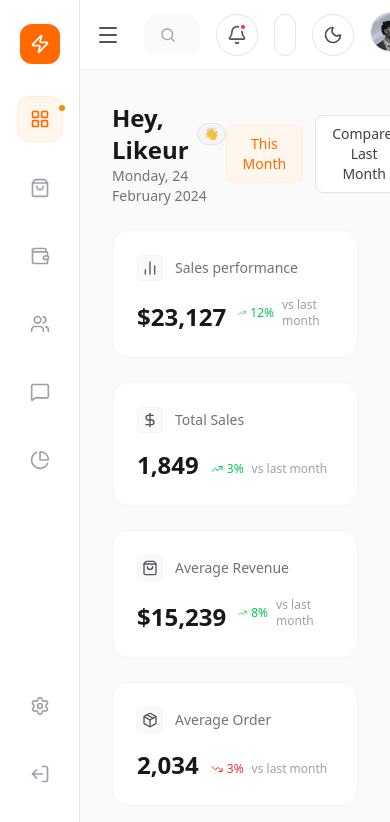
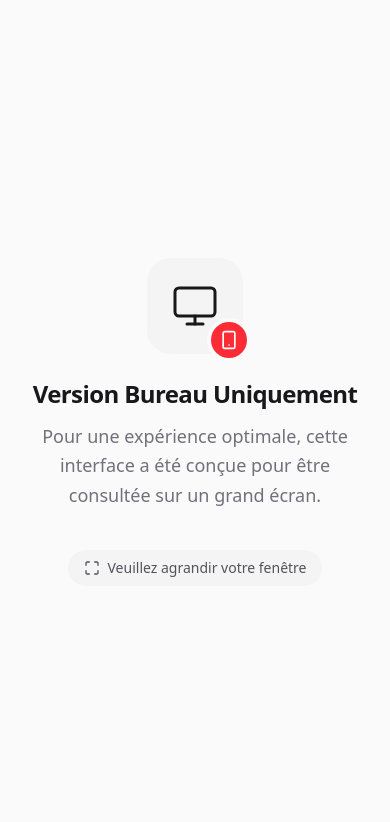
Before and after one commit to Likeur/shopy, a Vue app: page / in a window 390 px wide. Shown: the top 822 px of the page. Built offline with nearby package versions, Linux system fonts and the light colour scheme; what vue3-apexcharts would draw is missing.

Commit message:
restriction for mobile

```diff
--- a/src/App.vue
+++ b/src/App.vue
@@ -2,10 +2,13 @@
 import Sidebar from './components/Sidebar.vue';
 import Header from './components/Header.vue';
 import Dashboard from './components/Dashboard.vue';
+import MobileRestrictedOverlay from './components/MobileRestrictedOverlay.vue';
 </script>
 
 <template>
-  <div class="flex h-screen bg-zinc-50 dark:bg-zinc-900 font-sans text-zinc-900 dark:text-zinc-100 transition-colors">
+  <MobileRestrictedOverlay />
+
+  <div class="hidden lg:flex h-screen bg-zinc-50 dark:bg-zinc-900 font-sans text-zinc-900 dark:text-zinc-100 transition-colors">
     <Sidebar />
 
     <div class="flex-1 flex flex-col h-screen overflow-hidden">
--- /dev/null
+++ b/src/components/MobileRestrictedOverlay.vue
@@ -0,0 +1,41 @@
+<script setup>
+</script>
+
+<template>
+  <div class="fixed inset-0 z-50 flex items-center justify-center p-6 bg-zinc-50 dark:bg-zinc-900 text-zinc-900 dark:text-zinc-100 lg:hidden">
+    <div class="max-w-md w-full text-center space-y-6">
+      <div class="relative mx-auto w-24 h-24 flex items-center justify-center rounded-3xl bg-zinc-100 dark:bg-zinc-800">
+        <!-- Monitor Icon -->
+        <svg xmlns="http://www.w3.org/2000/svg" width="48" height="48" viewBox="0 0 24 24" fill="none" stroke="currentColor" stroke-width="1.5" stroke-linecap="round" stroke-linejoin="round" class="text-zinc-900 dark:text-white">
+          <rect x="2" y="3" width="20" height="14" rx="2" ry="2"></rect>
+          <line x1="8" y1="21" x2="16" y2="21"></line>
+          <line x1="12" y1="17" x2="12" y2="21"></line>
+        </svg>
+
+        <!-- Mobile/Slash Icon overlay -->
+        <div class="absolute -right-2 -bottom-2 bg-red-500 text-white p-2 rounded-full border-4 border-zinc-50 dark:border-zinc-900">
+           <svg xmlns="http://www.w3.org/2000/svg" width="20" height="20" viewBox="0 0 24 24" fill="none" stroke="currentColor" stroke-width="2" stroke-linecap="round" stroke-linejoin="round">
+            <rect width="14" height="20" x="5" y="2" rx="2" ry="2" />
+            <path d="M12 18h.01" />
+           </svg>
+        </div>
+      </div>
+
+      <div class="space-y-3">
+        <h2 class="text-2xl font-bold tracking-tight">Version Bureau Uniquement</h2>
+        <p class="text-zinc-500 dark:text-zinc-400 text-lg leading-relaxed">
+          Pour une expérience optimale, cette interface a été conçue pour être consultée sur un grand écran.
+        </p>
+      </div>
+
+      <div class="pt-4">
+        <div class="inline-flex items-center gap-2 px-4 py-2 rounded-full bg-zinc-100 dark:bg-zinc-800 text-sm font-medium text-zinc-600 dark:text-zinc-300">
+          <svg xmlns="http://www.w3.org/2000/svg" width="16" height="16" viewBox="0 0 24 24" fill="none" stroke="currentColor" stroke-width="2" stroke-linecap="round" stroke-linejoin="round">
+            <path d="M8 3H5a2 2 0 0 0-2 2v3m18 0V5a2 2 0 0 0-2-2h-3m0 18h3a2 2 0 0 0 2-2v-3M3 16v3a2 2 0 0 0 2 2h3" />
+          </svg>
+          Veuillez agrandir votre fenêtre
+        </div>
+      </div>
+    </div>
+  </div>
+</template>
```
